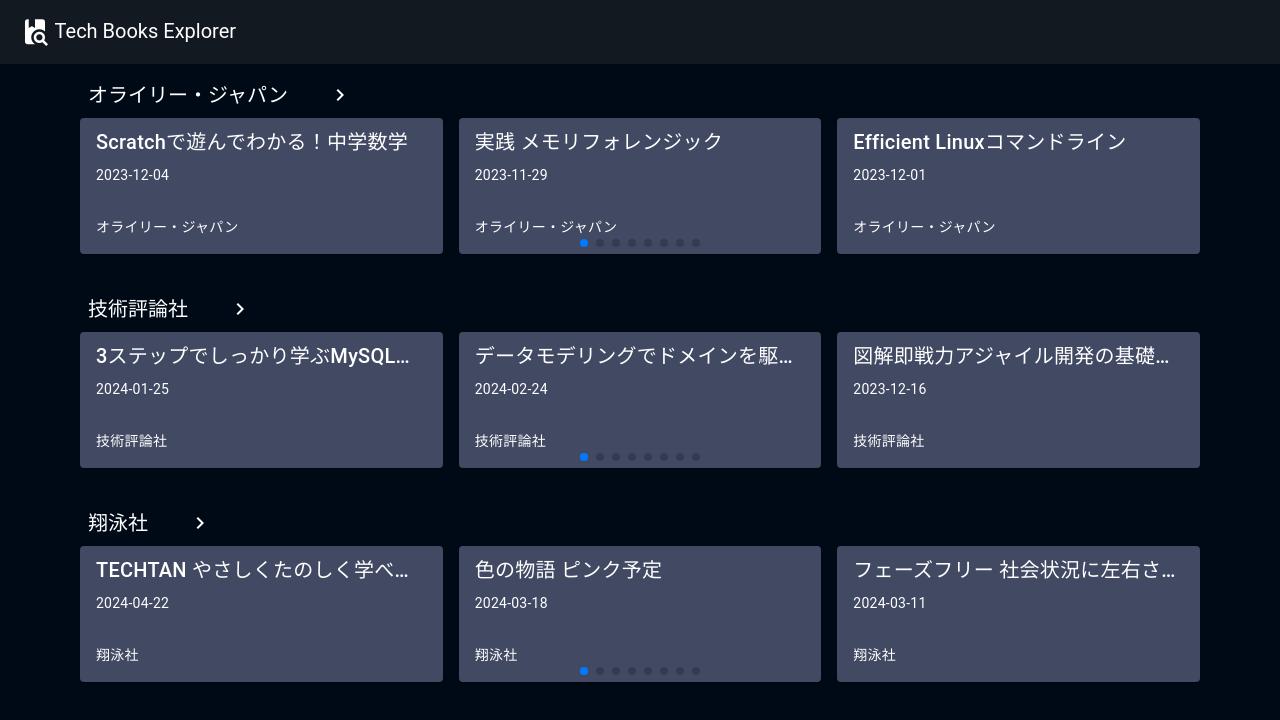
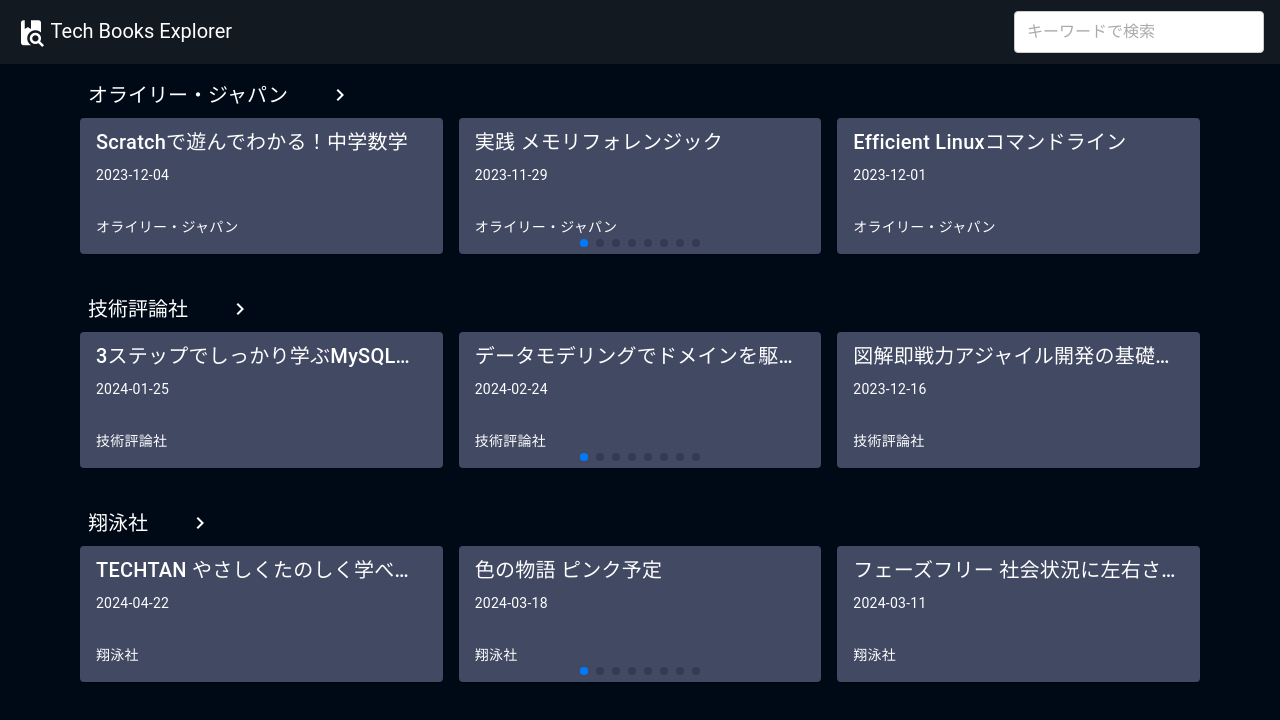
Before and after one commit to CASL0/tech-books-explorer-front, a Vue app: page / in a window 1280 px wide. Shown: the top 720 px of the page. Built offline with nearby package versions, Linux system fonts and the light colour scheme.

Commit message:
fix: AppBarにキーワード検索用のinputを追加

```diff
--- a/src/layouts/default/AppBar.vue
+++ b/src/layouts/default/AppBar.vue
@@ -1,13 +1,64 @@
 <template>
   <v-app-bar flat>
-    <v-app-bar-title>
+    <div class="title">
       <v-icon icon="mdi-book-search" />
 
       {{ $t("appName") }}
-    </v-app-bar-title>
+    </div>
+    <v-spacer />
+    <form class="search-form" @submit.prevent="onSubmit(keyword)">
+      <input
+        type="text"
+        v-model="keyword"
+        class="text-field"
+        placeholder="キーワードで検索"
+      />
+    </form>
   </v-app-bar>
 </template>
 
 <script lang="ts" setup>
-//
+import { ref } from "vue";
+import { useRouter } from "vue-router";
+
+const router = useRouter();
+const keyword = ref("");
+const onSubmit = (keyword: string) => {
+  router.push({
+    path: "/search",
+    query: {
+      keyword,
+    },
+  });
+};
 </script>
+<style scoped>
+.title {
+  margin-left: 16px;
+  font-size: 20px;
+}
+
+.search-form {
+  margin-right: 16px;
+
+  .text-field {
+    border: 1px solid #ccc;
+    border-radius: 4px;
+    padding: 8px 12px;
+    font-size: 16px;
+    background-color: #fff;
+    color: #333;
+    outline: none;
+    transition: border-color 0.3s;
+    width: 250px;
+  }
+
+  .text-field:focus {
+    border-color: #007bff;
+  }
+
+  .text-field::placeholder {
+    color: #aaa;
+  }
+}
+</style>
```
